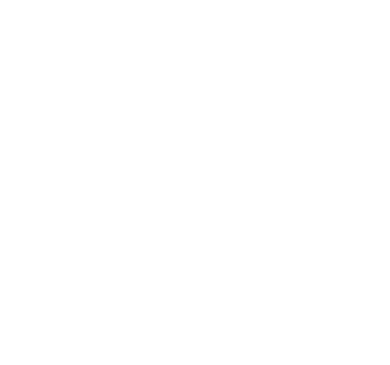
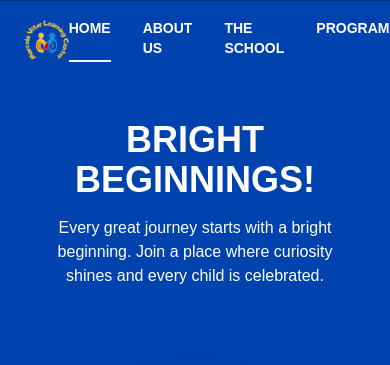
Before and after one commit to everinnovation/marcela_vitor_learning_center, a Django app: page / in a window 390 px wide. Before the commit the part shown is empty. Shown: the top 365 px of the page. Run offline with Django 5.2, Linux system fonts and the light colour scheme; some libraries are stand-ins or nearby versions; some web fonts are replaced.

Commit message:
feat: init home layout

```diff
--- a/platform/templates/front/home.html
+++ b/platform/templates/front/home.html
@@ -1,17 +1,76 @@
 {% extends 'base.html' %}
-{%  load static %}
+{% load static %}
 
 {% block title %}
-
-    Reproducing Churches
-
+    School Name - Bright Beginnings
 {% endblock %}
 
 {% block head %}
-
+    <style>
+        /* Variáveis CSS para cores do protótipo - podem ser ajustadas se houver elementos que não estejam na imagem de fundo */
+        :root {
+            --school-text-color: #FFFFFF; /* Texto branco */
+            --school-button-hover-bg: #FFFFFF; /* Fundo do botão no hover */
+            --school-button-hover-text: #0A0A9C; /* Cor do texto do botão no hover, similar ao azul do protótipo */
+        }
+    </style>
 {% endblock %}
 
 {% block content %}
-<div class="flex flex-col items-center">
+<div class="relative min-h-screen text-white flex flex-col items-center overflow-hidden bg-cover bg-center"
+     style="background-image: url('{% static 'assets/fundo_site.png' %}'); background-color: #0A0A9C;"> {# Fallback color if image fails #}
+
+    <header class="relative flex items-center justify-between w-full max-w-7xl h-20 p-6 mx-auto z-10">
+        <div class="flex-shrink-0">
+            <img src="{% static 'assets/logo.png' %}" alt="School Logo" class="h-10">
+        </div>
+
+        <nav class="space-x-8 font-semibold uppercase text-sm flex-grow flex justify-center">
+            <a href="#" class="border-b-2 border-white pb-1">Home</a>
+            <a href="#" class="hover:border-b-2 hover:border-white pb-1 transition-colors">About Us</a>
+            <a href="#" class="hover:border-b-2 hover:border-white pb-1 transition-colors">The School</a>
+            <a href="#" class="hover:border-b-2 hover:border-white pb-1 transition-colors">Programs</a>
+            <a href="#" class="hover:border-b-2 hover:border-white pb-1 transition-colors">Contact Us</a>
+        </nav>
+        <div class="flex-shrink-0 w-10"></div>
+    </header>
+
+    <section class="flex flex-col md:flex-row items-center justify-between w-full max-w-7xl p-10 font-[Space Grotesk] flex-grow relative z-10">
+
+        <div class="max-w-md mb-10 md:mb-0 text-center md:text-left flex-shrink-0 md:mr-10">
+            <h1 class="text-4xl lg:text-5xl font-bold mb-4" style="font-family: 'Piepie W01 Regular', sans-serif;">BRIGHT BEGINNINGS!</h1>
+            <p class="text-base lg:text-lg" style="color: var(--school-text-color);">
+                Every great journey starts with a bright beginning. <br class="hidden md:block" />
+                Join a place where curiosity shines and every child is celebrated.
+            </p>
+        </div>
+
+        <div class="relative my-10 md:my-0 flex-shrink-0">
+            <img src="{% static 'img/meninas.png' %}" alt="Duas meninas sorrindo com livros"
+                 class="w-[300px] h-[300px] md:w-[400px] md:h-[400px] lg:w-[500px] lg:h-[500px]
+                        mx-auto object-cover rounded-full shadow-2xl border-4 border-white">
+        </div>
+
+        <div class="max-w-sm text-center md:text-right mt-10 md:mt-0 flex-shrink-0 md:ml-10">
+            <h2 class="text-2xl lg:text-3xl font-bold">JOIN US!</h2>
+            <p class="text-base lg:text-lg mb-6" style="color: var(--school-text-color);">
+                Discover a bilingual world full of play,<br />
+                learning, love, and meaningful.
+            </p>
+            <a href="#"
+               class="border-2 border-white px-6 py-3 font-bold rounded-lg transition-all duration-300"
+               style="color: var(--school-text-color); border-color: var(--school-text-color);
+                      background-color: transparent; /* Inicialmente transparente */
+                      --tw-bg-opacity: 1; /* Garante que a opacidade seja 1 */
+                      --tw-text-opacity: 1; /* Garante que a opacidade seja 1 */
+                      transition: background-color 0.3s ease, color 0.3s ease;"
+               onmouseover="this.style.backgroundColor = 'var(--school-button-hover-bg)'; this.style.color = 'var(--school-button-hover-text)';"
+               onmouseout="this.style.backgroundColor = 'transparent'; this.style.color = 'var(--school-text-color)';">
+               LEARN MORE
+            </a>
+        </div>
+
+    </section>
+
 </div>
 {% endblock %}
```
Also changed, not shown: platform/static/assets/andres_lavendoras.png (deleted), platform/static/assets/charlie_west.png (deleted), platform/static/assets/fundo_site.png (added), platform/static/assets/hal_haller.png (deleted), platform/static/assets/home_background_01.jpg (deleted), platform/static/assets/home_background_02.jpg (deleted), platform/static/assets/imagem_fundo.png (added), platform/static/assets/jason_dukes.png (deleted), platform/static/assets/logo.png, platform/static/assets/mark_weible.png (deleted), platform/static/assets/matheus_sabino.jpeg (deleted), platform/static/assets/robert_beckman.png (deleted), platform/static/fonts/Neustadt Light.ttf (deleted), platform/static/fonts/Neustadt Regular.ttf (deleted), 1 more files.
